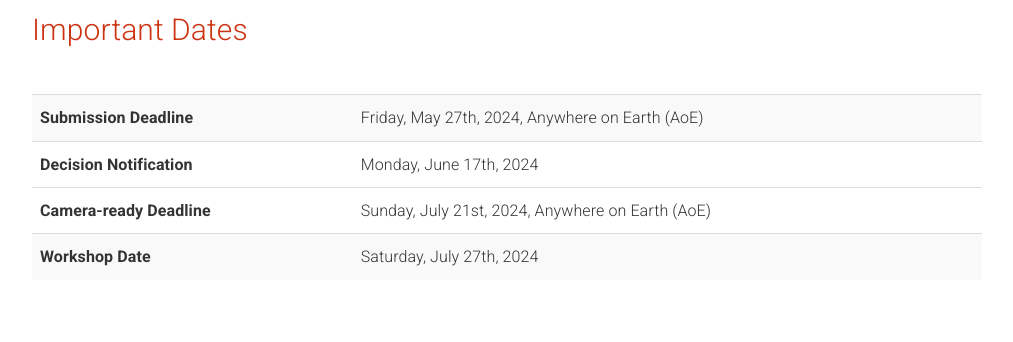
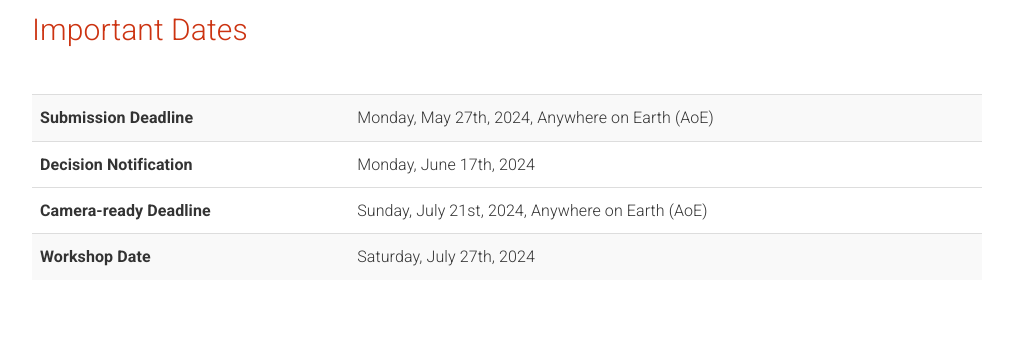
Before and after one commit to iclworkshop/iclworkshop.github.io, a Jekyll site: the page built from _pages/home.md, in a window 1280 px wide and 900 px high, scrolled down 393 px. Shown: the part 152-494 px from the top of the window, without its empty margins (133-1146 px from the left). Built offline with Jekyll 4.4.1, drawn with Linux system fonts in a browser that asks for light colours.

Commit message:
Update home.md

```diff
--- a/_pages/home.md
+++ b/_pages/home.md
@@ -178,7 +178,7 @@ In-context learning (ICL) is an emerging capability of large-scale models, inclu
         <tr>
           <!-- Neurips Main Conference Full Paper Submission Deadline	May 22 '24 08:00 PM UTC            -->
           <td><b>Submission Deadline</b></td>
-          <td>Friday, May 27th, 2024, Anywhere on Earth (AoE)</td>
+          <td>Monday, May 27th, 2024, Anywhere on Earth (AoE)</td>
         </tr>
         <tr>
           <td><b>Decision Notification</b></td>
```
